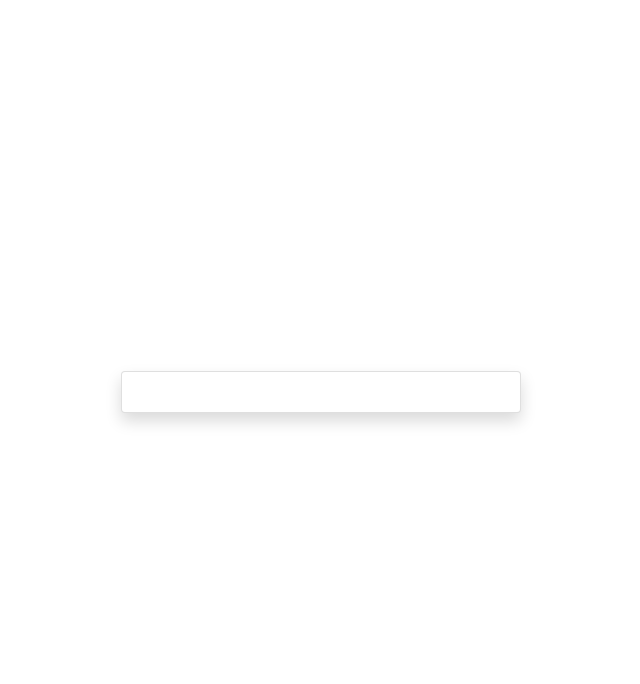
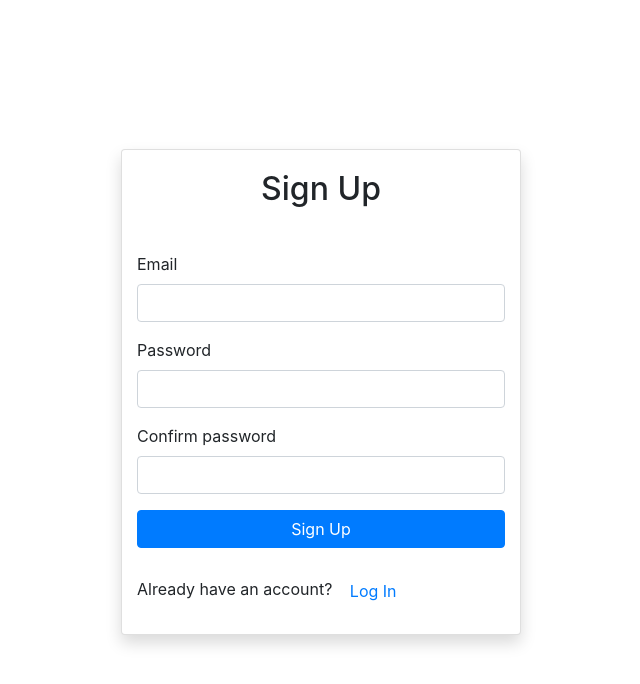
Before and after one commit to StarijShlupick/WeldChat, a React (Create React App) app: page / in a window 1280 px wide. Shown: the top 684 px of the page, without its empty margins (319-959 px from the left). Built offline with nearby package versions, Linux system fonts and the light colour scheme; no server answers.

Commit message:
feat: authentication

```diff
--- a/src/App.tsx
+++ b/src/App.tsx
@@ -7,9 +7,9 @@ import Auth from "./components/Auth/Auth";
 const App: React.FC = () => {
   const [user] = useAuthState(auth)
   return (
-    <div className="App">
+    <section className="App">
       {user ? <ChatRoom /> : <Auth />}
-    </div>
+    </section>
   );
 }
 
--- a/src/app/store.ts
+++ b/src/app/store.ts
@@ -1,9 +1,10 @@
 import { configureStore, ThunkAction, Action } from '@reduxjs/toolkit';
-// import counterReducer from '../features/counter/counterSlice';
+import {AuthReducer} from "../features/reducers";
+
 
 export const store = configureStore({
   reducer: {
-    // counter: counterReducer,
+    AuthReducer
   },
 });
 
--- a/src/components/Auth/Auth.tsx
+++ b/src/components/Auth/Auth.tsx
@@ -1,41 +1,29 @@
 import React from "react";
-import {Card, Container} from "react-bootstrap";
+import {Container} from "react-bootstrap";
 import LogIn from "../LogIn/LogIn";
 import SignUp from "../SignUp/SignUp";
-import {
-	BrowserRouter as Router,
-	Switch,
-	Route
-} from "react-router-dom";
+import {useAppSelector} from "../../app/hooks";
+import {EAuthMode} from "../../features/types";
 
 const Auth: React.FC = () => {
+	const authMode = useAppSelector((state) => state.AuthReducer)
 	return (
-			<Router>
+			<section className="auth">
 				<Container className="d-flex align-items-center justify-content-center h-100" style={{ minHeight: "100vh" }}>
 					<div className="w-100" style={{ maxWidth: "400px" }}>
-						<Card className="shadow mt-2 mb-4" style={{padding: "0px 10px"}}>
-							<Card.Body>
-								<Switch>
-									<Route path="/signup">
-										<h2 className="text-center mb-4">Sign Up</h2>
-									</Route>
-									<Route path="/login">
-										<h2 className="text-center mb-4">Log In</h2>
-									</Route>
-								</Switch>
-							</Card.Body>
-							<Switch>
-								<Route path="/signup">
-									<SignUp/>
-								</Route>
-								<Route path="/login">
-									<LogIn/>
-								</Route>
-							</Switch>
-						</Card>
+						{authMode === EAuthMode.signup ? (
+								<SignUp/>
+						) : (
+								''
+						)}
+						{authMode === EAuthMode.login ? (
+								<LogIn/>
+						) : (
+								''
+						)}
 					</div>
 				</Container>
-			</Router>
+			</section>
 	);
 }
 
--- a/src/components/ChatRoom/ChatRoom.tsx
+++ b/src/components/ChatRoom/ChatRoom.tsx
@@ -1,10 +1,13 @@
 import React from "react";
+import {auth} from "../../firebase";
 
 const ChatRoom: React.FC = () => {
 	return (
-			<>
-				Hello
-			</>
+			<section className="chat-room">
+				<button onClick={()=>{
+					auth.signOut()
+				}}> Log Out </button>
+			</section>
 	);
 }
 
--- a/src/components/LogIn/LogIn.tsx
+++ b/src/components/LogIn/LogIn.tsx
@@ -1,13 +1,33 @@
-import React, {useRef} from "react";
-import { Form, Button } from 'react-bootstrap'
-import {Link} from "react-router-dom";
+import React, {useRef, useState} from "react";
+import {Form, Button, Alert, Card} from 'react-bootstrap'
+import {login} from "../../firebase";
+import {authSignUpMode} from "../../features/actions";
+import {useAppDispatch} from "../../app/hooks";
 
 const LogIn: React.FC = () => {
 	const emailRef = useRef() as React.MutableRefObject<HTMLInputElement>;
 	const passwordRef = useRef() as React.MutableRefObject<HTMLInputElement>;
+	const [loading, setLoading] = useState(false);
+	const [error, setError] = useState('');
+	async function handleSubmit(e: { preventDefault: () => void; }) {
+		e.preventDefault();
+		try {
+			setError('')
+			setLoading(true)
+			await login(emailRef.current.value, passwordRef.current.value)
+		} catch {
+			setError('Failed to log in')
+		}
+		setLoading(false)
+	}
+	const dispatch = useAppDispatch()
 	return (
-		<>
-				<Form>
+		<section className="login">
+			<Card className="shadow mt-2 mb-4" style={{padding: "0px 15px"}}>
+				<Card.Body>
+					<h2 className="text-center mb-4">Log In</h2>
+				</Card.Body>
+				<Form onSubmit={handleSubmit}>
 					<Form.Group id="email">
 						<Form.Label>
 							Email
@@ -20,12 +40,15 @@ const LogIn: React.FC = () => {
 						</Form.Label>
 						<Form.Control type="password" ref={passwordRef} required/>
 					</Form.Group>
-					<Button className="w-100 mb-4" type="submit">Log In</Button>
+					{error && <Alert variant="danger">{error}</Alert>}
+					<Button className="w-100 mb-4" type="submit" disabled={loading}>Log In</Button>
 				</Form>
-			<div className="w-100 mt2 mb-4">
-				Need an account? <Link to="/signup">Sign Up</Link>
-			</div>
-		</>
+				<div className="w-100 mt2 mb-4">
+					Need an account? <Button variant="link" onClick={() => {
+					dispatch(authSignUpMode())}}>Sign Up</Button>
+				</div>
+			</Card>
+		</section>
 	);
 }
 
--- a/src/components/SignUp/SignUp.tsx
+++ b/src/components/SignUp/SignUp.tsx
@@ -1,14 +1,37 @@
-import React, {useRef} from "react";
-import { Form, Button } from 'react-bootstrap'
-import {Link} from "react-router-dom";
+import React, {useRef, useState} from "react";
+import {Form, Button, Alert, Card} from 'react-bootstrap'
+import {signup} from "../../firebase";
+import {useAppDispatch} from "../../app/hooks";
+import {authLogInMode} from "../../features/actions";
 
 const SignUp: React.FC = () => {
 	const emailRef = useRef() as React.MutableRefObject<HTMLInputElement>;
 	const passwordRef = useRef() as React.MutableRefObject<HTMLInputElement>;
 	const passwordConfirmRef = useRef() as React.MutableRefObject<HTMLInputElement>;
+	const [loading, setLoading] = useState(false);
+	const [error, setError] = useState('');
+	async function handleSubmit(e: { preventDefault: () => void; }) {
+		e.preventDefault();
+		if (passwordRef.current.value !== passwordConfirmRef.current.value) {
+			return setError('Passwords do not match')
+		}
+		try {
+			setError('')
+			setLoading(true)
+			await signup(emailRef.current.value, passwordRef.current.value)
+		} catch {
+			setError('Failed to create an accoutn')
+		}
+		setLoading(false)
+	}
+	const dispatch = useAppDispatch()
 	return (
-		<>
-				<Form>
+		<section className="sign-up">
+			<Card className="shadow mt-2 mb-4" style={{padding: "0px 15px"}}>
+				<Card.Body>
+					<h2 className="text-center mb-4">Sign Up</h2>
+				</Card.Body>
+				<Form onSubmit={handleSubmit}>
 					{/*<Form.Group id="name">*/}
 					{/*	<Form.Label>*/}
 					{/*		Name*/}
@@ -33,12 +56,15 @@ const SignUp: React.FC = () => {
 						</Form.Label>
 						<Form.Control type="password" ref={passwordConfirmRef} required/>
 					</Form.Group>
-					<Button className="w-100 mb-4" type="submit">Sign Up</Button>
+					{error && <Alert variant="danger">{error}</Alert>}
+					<Button className="w-100 mb-4" type="submit" disabled={loading}>Sign Up</Button>
 				</Form>
-			<div className="w-100 mt2 mb-4">
-				Already have an account? <Link to="/login">Log In</Link>
-			</div>
-		</>
+				<div className="w-100 mt2 mb-4">
+					Already have an account? <Button variant="link" onClick={() => {
+					dispatch(authLogInMode())}}>Log In</Button>
+				</div>
+				</Card>
+		</section>
 	);
 }
 
--- /dev/null
+++ b/src/features/actions.ts
@@ -0,0 +1,11 @@
+export const authSignUpMode = () => {
+	return {
+		type: 'SIGNUP__AUTH-MODE',
+	}
+}
+
+export const authLogInMode = () => {
+	return {
+		type: 'LOGIN__AUTH-MODE',
+	}
+}
--- /dev/null
+++ b/src/features/reducers.ts
@@ -0,0 +1,15 @@
+import {EAuthMode, IAction} from "./types";
+
+export const AuthReducer = (
+		state = EAuthMode.signup,
+		action: IAction
+) => {
+	switch (action.type) {
+		case 'SIGNUP__AUTH-MODE':
+			return EAuthMode.signup
+		case 'LOGIN__AUTH-MODE':
+			return EAuthMode.login
+		default:
+			return state
+	}
+}
--- /dev/null
+++ b/src/features/types.ts
@@ -0,0 +1,8 @@
+export interface IAction {
+	type: string
+	payload?: any
+}
+export enum EAuthMode {
+	signup,
+	login
+}
--- a/src/firebase.ts
+++ b/src/firebase.ts
@@ -13,4 +13,10 @@ const app = firebase.initializeApp ({
 
 export const auth = app.auth()
 export const firestore = app.firestore()
+export const signup = (email: string, password: string) => {
+	return auth.createUserWithEmailAndPassword(email, password)
+}
+export const login = (email: string, password: string) => {
+	return auth.signInWithEmailAndPassword(email, password)
+}
 export default app
```
